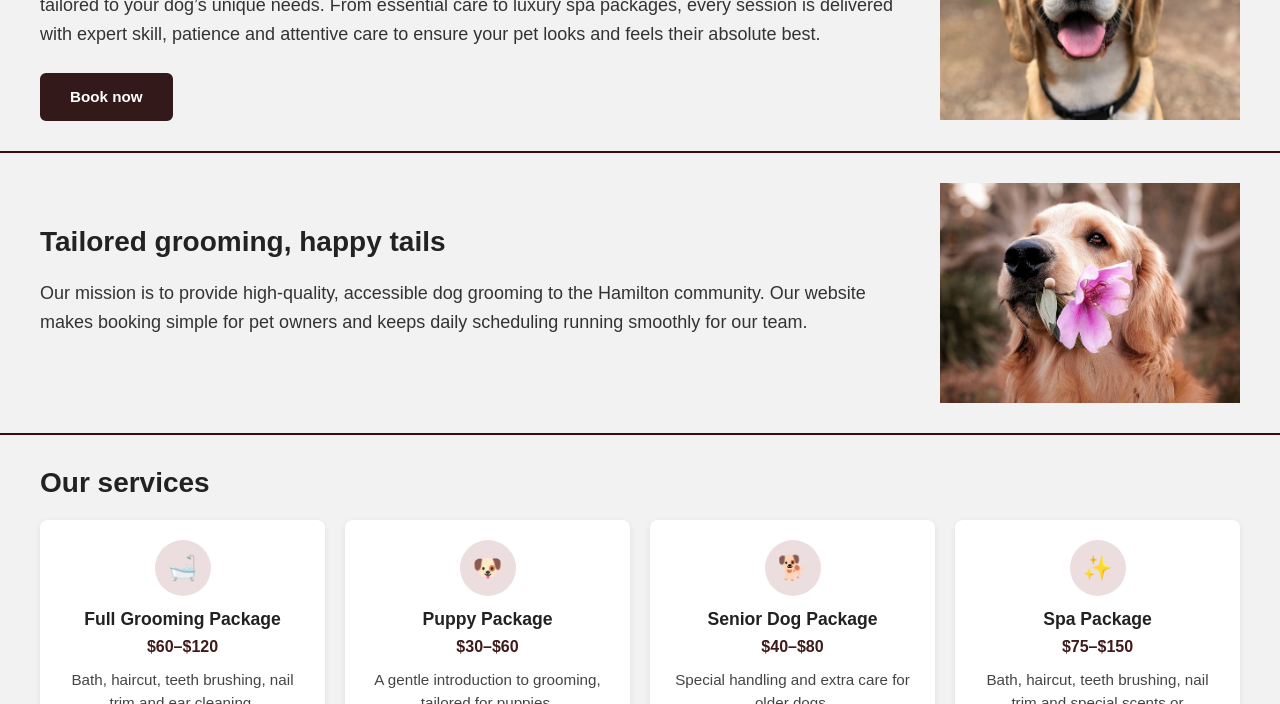
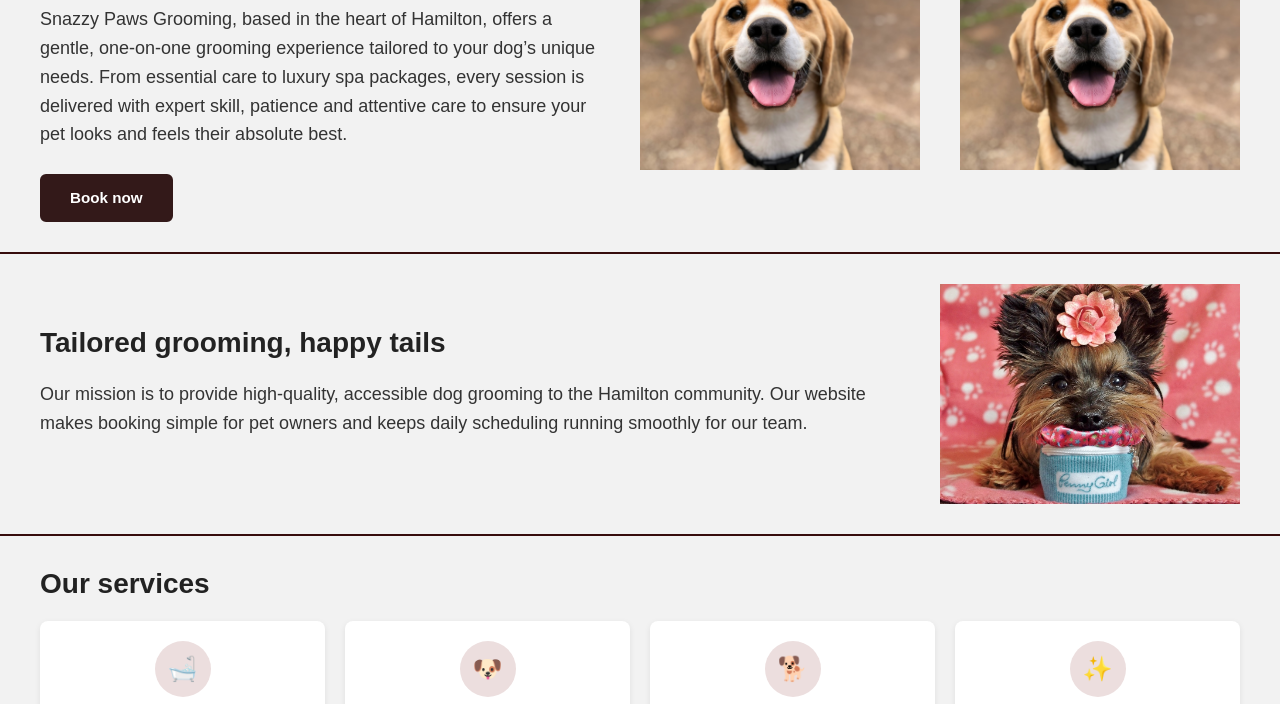
Before and after one commit to miother/BIT607-Snazzy-Paws-Grooming-Project, a plain HTML site: page index.html in a window 1280 px wide. Shown: the part 668-1372 px from the top of the page. Drawn offline with Linux system fonts and the light colour scheme.

Commit message:
Modify image elements and include credits
Updated image sources and added image credits.

```diff
--- a/index.html
+++ b/index.html
@@ -52,6 +52,9 @@
             <div class="split-media">
                 <img src="images/Dog2.jpg" alt="A freshly groomed dog" loading="lazy">
             </div>
+            <div class="split-media">
+                <img src="images/Dog2.jpg" alt="A freshly groomed dog" loading="lazy"> <!-- Photo from Unsplash: https://unsplash.com/s/photos/dogs -->
+            </div>
         </section>
 
         <!-- Slogan and mission -->
@@ -65,7 +68,7 @@
                 </p>
             </div>
             <div class="split-media">
-                <img src="images/Dog3.jpg" alt="A dog with a neat, clean coat" loading="lazy">
+                <img src="images/happytails.jpg" alt="A dog with a neat, clean coat" loading="lazy"> <!-- Image by <a href="https://pixabay.com/users/yamabsm-1300729/?utm_source=link-attribution&utm_medium=referral&utm_campaign=image&utm_content=2390574">Yama Zsuzsanna Márkus</a> from <a href="https://pixabay.com//?utm_source=link-attribution&utm_medium=referral&utm_campaign=image&utm_content=2390574">Pixabay</a> -->
             </div>
         </section>
 
@@ -107,7 +110,7 @@
         <section class="section">
             <h2>Meet the owners</h2>
             <div class="owners">
-                <img src="images/owner.jpg" alt="The owners of Snazzy Paws Grooming" loading="lazy">
+                <img src="images/owner.jpg" alt="The owners of Snazzy Paws Grooming" loading="lazy"> <!-- https://pixabay.com/photos/couple-seniors-happy-smile-elderly-6962202/ -->
                 <p>
                     Snazzy Paws Grooming was founded by a local Hamilton couple whose shared
                     passion for dogs inspired them to create a warm, professional space for pet care.
```
